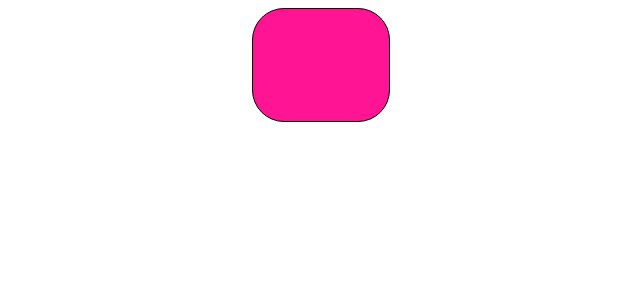
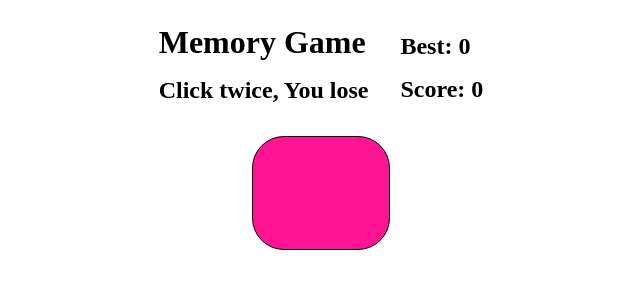
Before and after one commit to thural/Memory-Card, a React app: page / in a window 1280 px wide. Shown: the top 300 px of the page, without its empty margins (319-959 px from the left). Built offline with nearby package versions, Linux system fonts and the light colour scheme.

Commit message:
add ScoreBoard and GameBoard components

```diff
--- a/src/App.js
+++ b/src/App.js
@@ -1,5 +1,21 @@
 import React, {useState} from "react";
+import { createUseStyles } from "react-jss";
 import CardBoard from "./components/CardBoard/CardBoard";
+import GameBoard from "./components/GameBoard/GameBoard";
+import ScoreBoard from "./components/ScoreBoard/ScoreBoard";
+
+const useStyles = createUseStyles(
+   {
+      wrapper: {
+         margin: '0 auto 0 auto',
+         width: 'fit-content',
+         display: 'grid',
+         justifyContent: 'center',
+         justifyItems: 'center',
+         gridTemplate: '1fr / auto',
+      }
+   }
+);
 
 const imageSources = {};
 
@@ -15,16 +31,24 @@ const initialCards = Object.entries(imageSources)
    'image': value
 }));
 
+const initialScores = {
+   score: 0,
+   best: 0
+};
+
 
 const App = () => {
 
    const [cards, setCards] = useState(initialCards);
-
-
+   const [scores, setScores] = useState(initialScores);
+   const classes = useStyles();
    return (
-      <>
+      <div className={classes.wrapper}>
+         <GameBoard>
+            <ScoreBoard scores={scores} />
+         </GameBoard>
          <CardBoard cards={cards}/>
-      </>
+      </div>
    );
 };
 
--- a/src/components/Card/Card.js
+++ b/src/components/Card/Card.js
@@ -3,7 +3,7 @@ import { createUseStyles } from "react-jss";
 
 const useStyles = createUseStyles({
   wrapper: {
-    width:'clamp(128px,15vw,384px)',
+    width:'clamp(128px,9vmax,512px)',
     border: 'black solid 1px',
     borderRadius: '16px',
     display: 'flex',
@@ -22,6 +22,7 @@ const useStyles = createUseStyles({
     },
     '& h3': {
       textAlign:'center',
+      fontSize: 'clamp(12px, 3vmin, 5vmin)',
       margin: '0px'
     }
   }
--- a/src/components/CardBoard/CardBoard.js
+++ b/src/components/CardBoard/CardBoard.js
@@ -5,15 +5,16 @@ import Card from "../Card/Card";
 const useStyles = createUseStyles({
   wrapper: {
     width: 'fit-content',
-    margin:'auto',
+    margin:'0px',
+    marginBottom: '24px',
     backgroundColor: 'deeppink',
     display: 'grid',
     gridTemplateColumns: 'repeat(4, 1fr)',
     gridTemplateRows: 'repeat(3, 1fr)',
-    gap: '24px',
+    gap: 'clamp(24px, 3vmin, 4vmin)',
     justifyContent: 'center',
     justifyItems: 'center',
-    padding:'32px',
+    padding:'clamp(32px, 4vmin, 5vmin)',
     border: 'black solid 1px',
     borderRadius: '32px',
 
--- /dev/null
+++ b/src/components/GameBoard/GameBoard.js
@@ -0,0 +1,45 @@
+import React from "react";
+import { createUseStyles } from "react-jss";
+
+const useStyles = createUseStyles(
+  {
+    wrapper: {
+      boxSizing: 'border-box',
+      width: '100%',
+      display: 'flex',
+      alignItems: 'center',
+      '& header': {
+        margin: '24px auto 32px 0px',
+        display: 'flex',
+        gap: '16px',
+        flexDirection:'column',
+      },
+      '& h1': {
+        margin: '0px',
+        fontSize: 'clamp(24px, 4vmin, 6vmin)'
+      },
+      '& h3': {
+        margin: '0px',
+        fontSize: 'clamp(16px, 3vmin, 5vmin)'
+      }
+    }
+  }
+)
+
+
+
+
+const GameBoard = ({children}) => {
+  const classes = useStyles();
+  return (
+    <div className={classes.wrapper}>
+      <header>
+        <h1>Memory Game</h1>
+        <h3>Click twice, You lose</h3>
+      </header>
+      {children}
+    </div>
+  )
+}
+
+export default GameBoard
--- /dev/null
+++ b/src/components/ScoreBoard/ScoreBoard.js
@@ -0,0 +1,26 @@
+import React from "react";
+import { createUseStyles } from "react-jss";
+
+const useStyles = createUseStyles(
+  {
+    wrapper: {
+      display: 'flex',
+      flexDirection: 'column',
+      gap: '16px',
+      margin: '32px 0px 32px 32px',
+    }
+  }
+)
+
+const ScoreBoard = ({scores}) => {
+
+  const classes = useStyles();
+  return (
+    <div className={classes.wrapper}>
+      <h3>Best: {scores.best}</h3>
+      <h3>Score: {scores.score}</h3>
+    </div>
+  )
+}
+
+export default ScoreBoard
--- a/src/index.css
+++ b/src/index.css
@@ -0,0 +1,3 @@
+body {
+  margin: 0px
+}
```
